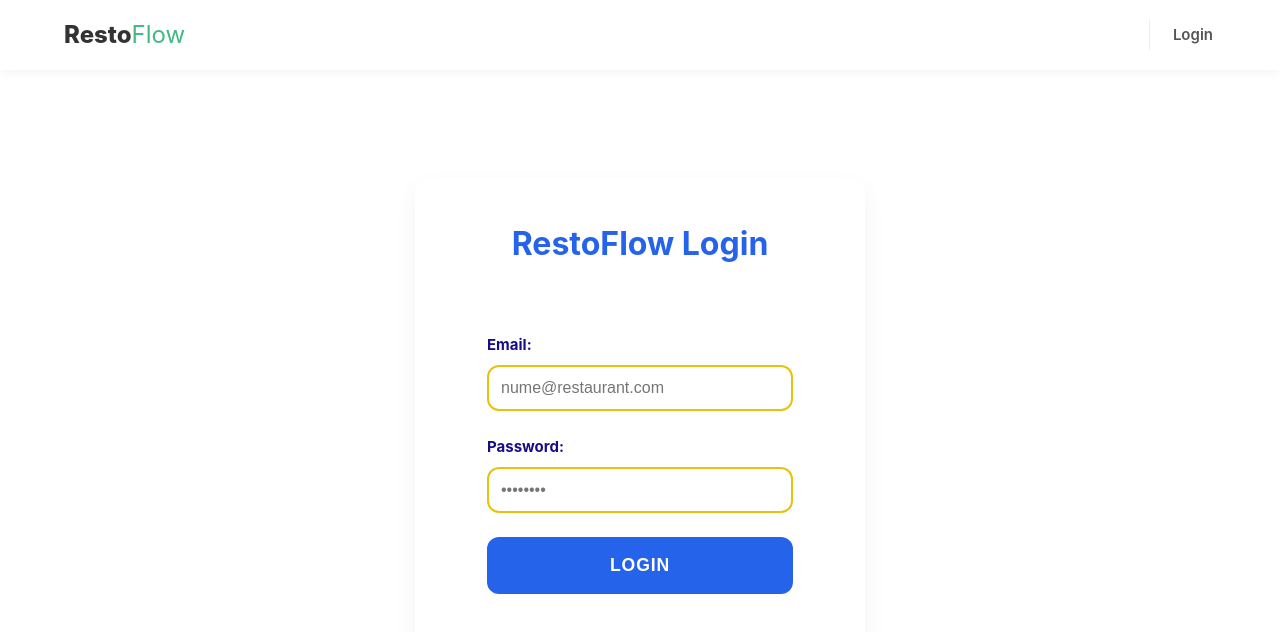
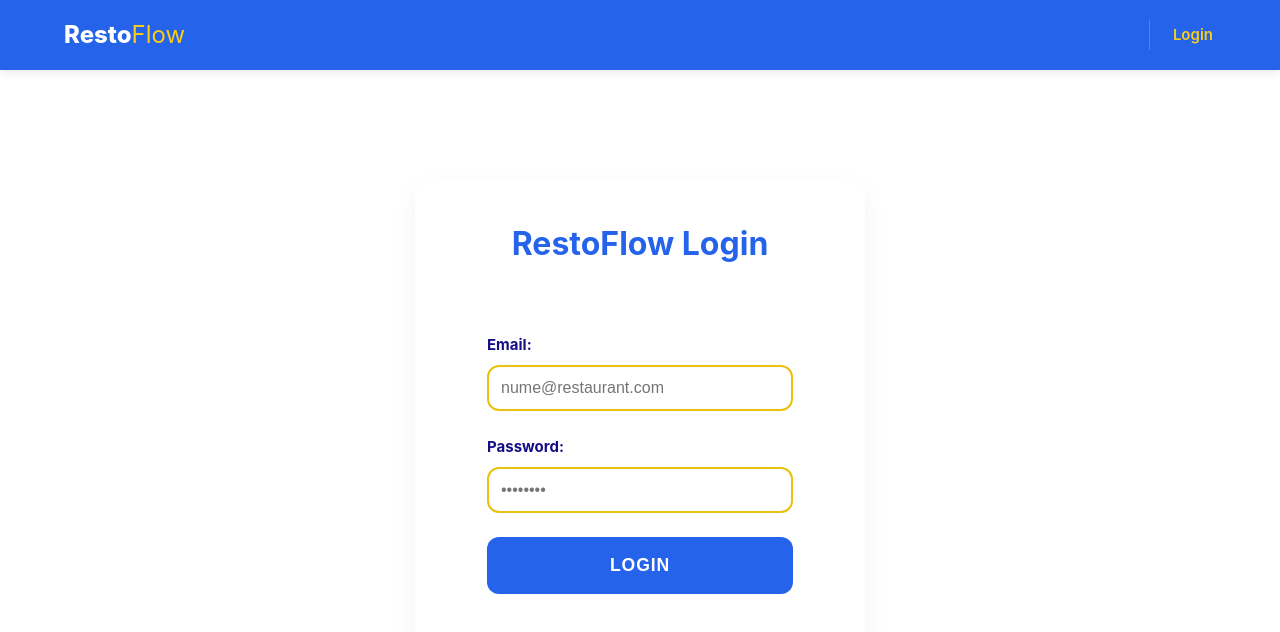
Before and after one commit to banciudiana/TIC-project-resto-flow, a Vue app in the folder client/: page / in a window 1280 px wide. Shown: the top 632 px of the page. Built offline with nearby package versions, Linux system fonts and the light colour scheme.

Commit message:
Styles modified in app.js and logout problem solved

```diff
--- a/client/src/App.vue
+++ b/client/src/App.vue
@@ -13,7 +13,7 @@ onMounted(() => {
 
 function handleLogout() {
   authStore.logout()
-  router.push('/login')
+  router.push('/')
 }
 </script>
 
@@ -32,7 +32,7 @@ function handleLogout() {
 
       <div class="auth-section">
         <template v-if="!authStore.isAuthenticated">
-          <RouterLink to="/login" class="login-link">Login</RouterLink>
+          <RouterLink to="/" class="login-link">Login</RouterLink>
         </template>
 
         <template v-else>
@@ -52,24 +52,24 @@ function handleLogout() {
 </template>
 
 <style scoped>
-
 header {
   display: flex;
   justify-content: space-between;
   align-items: center;
   padding: 1rem 5%;
-  background: white;
-  box-shadow: 0 2px 10px rgba(0,0,0,0.05);
+  background: var(--color-primary);
+  box-shadow: 0 2px 10px rgba(0,0,0,0.1);
+  color: white;
 }
 
 .logo-text {
   font-size: 1.5rem;
   font-weight: 800;
-  color: #333;
+  color: white;
 }
 
 .logo-text span {
-  color: #42b983;
+  color: var(--color-accent);
 }
 
 nav {
@@ -84,38 +84,50 @@ nav {
   gap: 15px;
   margin-left: 20px;
   padding-left: 20px;
-  border-left: 1px solid #eee;
+  border-left: 1px solid rgba(255, 255, 255, 0.2);
 }
 
 .user-info {
   font-size: 0.9rem;
-  color: #666;
+  color: rgba(255, 255, 255, 0.8);
+  text-align: right;
 }
 
 .user-info small {
   display: block;
-  color: #42b983;
+  color: var(--color-accent);
   font-weight: bold;
   text-transform: uppercase;
+  font-size: 0.7rem;
 }
 
 .logout-btn {
-  background: #f44336;
-  color: white;
-  border: none;
-  padding: 5px 12px;
-  border-radius: 4px;
+  background: transparent;
+  color: var(--color-accent);
+  border: 1px solid var(--color-accent);
+  padding: 6px 15px;
+  border-radius: 8px;
   cursor: pointer;
-  font-size: 0.8rem;
+  font-size: 0.85rem;
+  font-weight: 600;
+  transition: all 0.3s ease;
+}
+
+.logout-btn:hover {
+  background: var(--color-accent);
+  color: var(--color-primary);
 }
 
 nav a {
   text-decoration: none;
-  color: #555;
+  color: white;
   font-weight: 600;
+  opacity: 0.8;
 }
 
+nav a:hover,
 nav a.router-link-exact-active {
-  color: #42b983;
+  opacity: 1;
+  color: var(--color-accent);
 }
 </style>
--- a/client/src/assets/base.css
+++ b/client/src/assets/base.css
@@ -12,7 +12,7 @@
 
 
   --vt-c-yellow-vibrant: #facc15;
-  --vt-c-yellow-soft: #fef08a;
+  --vt-c-yellow-soft: #c0a435;
 
 
   --vt-c-black: #0f172a;
@@ -48,6 +48,7 @@
 
   --color-primary: var(--vt-c-blue-brand);
   --color-accent: var(--vt-c-yellow-vibrant);
+  --color-accent-hover: var(--vt-c-yellow-soft);
   --color-on-primary: var(--vt-c-white);
 
   --section-gap: 160px;
--- a/client/src/components/BaseButton.vue
+++ b/client/src/components/BaseButton.vue
@@ -67,6 +67,10 @@ defineProps({
     box-shadow: 0 10px 20px rgba(0,0,0,0.15);
   }
 
+  .accent:hover {
+    background-color: var(--color-accent-hover);
+  }
+
   .primary:hover {
     background-color: var(--vt-c-blue-dark);
   }
```
